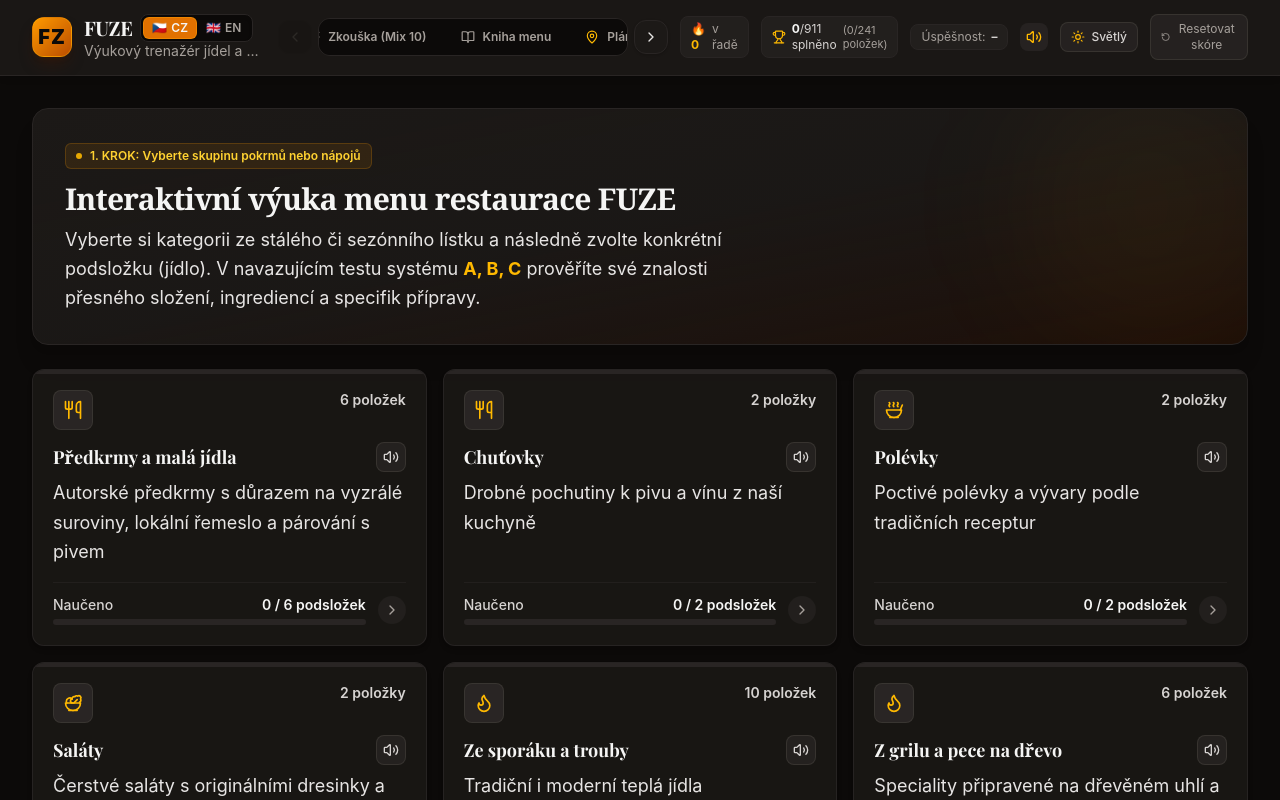
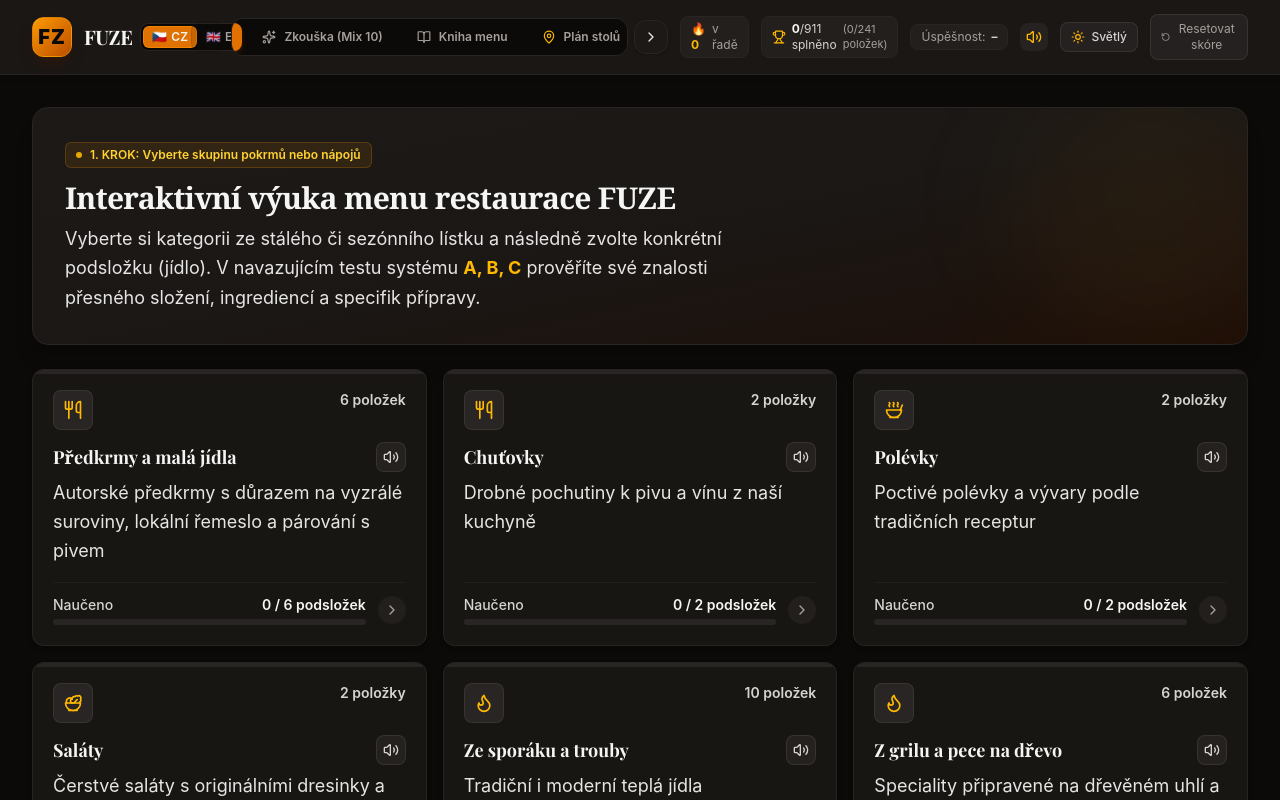
Before and after one commit to rzounekjan/fuze, a React (Vite) app: page / in a window 1280 px wide. Shown: the top 800 px of the page. Built offline with nearby package versions, Linux system fonts and the light colour scheme; a web font is replaced by a local one.

Commit message:
refactor(header): remove description text
Remove the static subtitle from the header to improve layout spacing and reduce visual clutter on smaller screens.

```diff
--- a/src/components/Header.tsx
+++ b/src/components/Header.tsx
@@ -134,11 +134,6 @@
                     </button>
                   </div>
                 </div>
-                <p className="text-xs text-stone-400 hidden sm:block truncate">
-                  {language === 'en'
-                    ? 'Training trainer of dishes and drinks according to original recipes'
-                    : 'Výukový trenažér jídel a nápojů podle originální receptury'}
-                </p>
               </div>
             </div>
 
```
